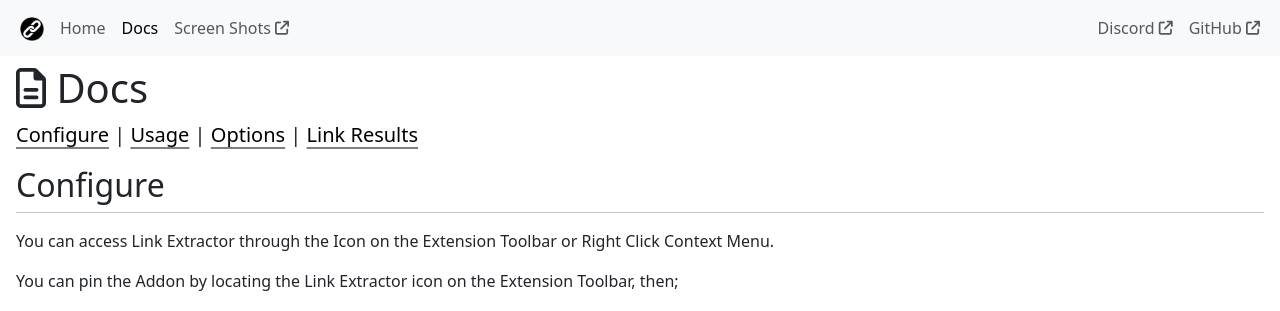
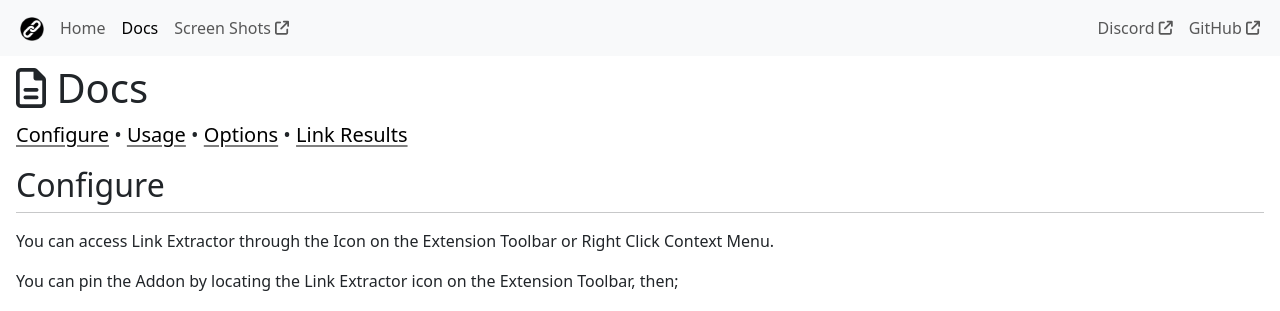
Before and after one commit to cssnr/link-extractor-site, a Jekyll site: the page built from src/html/docs.html, in a window 1280 px wide and 900 px high. Shown: the top 311 px of the window. Built offline with Jekyll 4.4.1, drawn with Linux system fonts in a browser that asks for light colours; comment, search, counter and statistics services are not loaded.

Commit message:
Update Seperator

```diff
--- a/src/html/docs.html
+++ b/src/html/docs.html
@@ -8,10 +8,10 @@
 <h1><i class="fa-regular fa-file-lines"></i> {{ page.title }}</h1>
 
 <p class="lead">
-    <a href="#configure" class="link-body-emphasis link-offset-2 link-underline-opacity-50 link-underline-opacity-75-hover">Configure</a> |
-    <a href="#usage" class="link-body-emphasis link-offset-2 link-underline-opacity-50 link-underline-opacity-75-hover">Usage</a> |
-    <a href="#options" class="link-body-emphasis link-offset-2 link-underline-opacity-50 link-underline-opacity-75-hover">Options</a> |
-    <a href="#links" class="link-body-emphasis link-offset-2 link-underline-opacity-50 link-underline-opacity-75-hover">Link Results</a>
+    <a href="#configure" class="link-body-emphasis link-offset-1 link-underline-opacity-50 link-underline-opacity-75-hover">Configure</a> &bull;
+    <a href="#usage" class="link-body-emphasis link-offset-1 link-underline-opacity-50 link-underline-opacity-75-hover">Usage</a> &bull;
+    <a href="#options" class="link-body-emphasis link-offset-1 link-underline-opacity-50 link-underline-opacity-75-hover">Options</a> &bull;
+    <a href="#links" class="link-body-emphasis link-offset-1 link-underline-opacity-50 link-underline-opacity-75-hover">Link Results</a>
 </p>
 
 <div id="feedback" class="alert alert-success d-none" role="alert">
```
